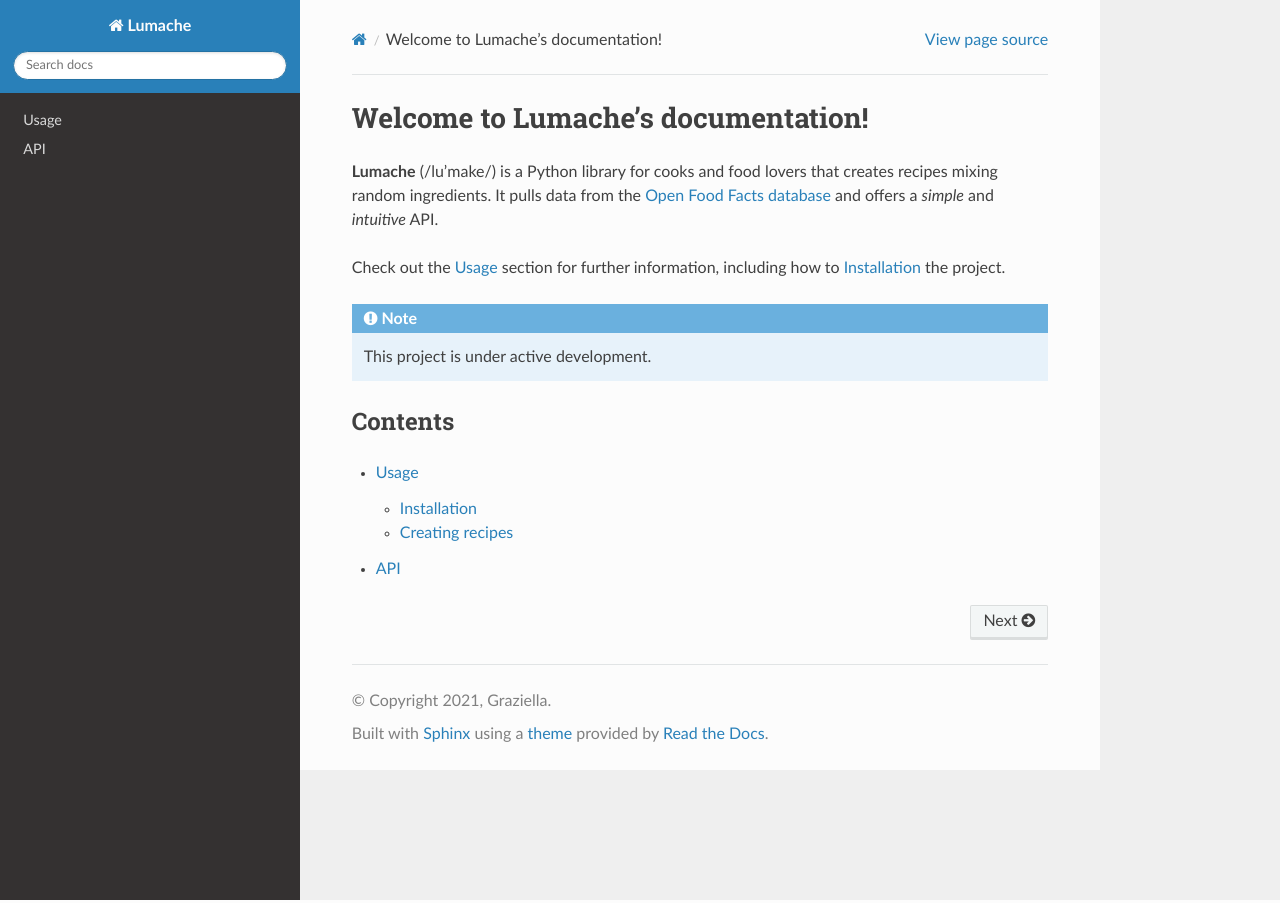
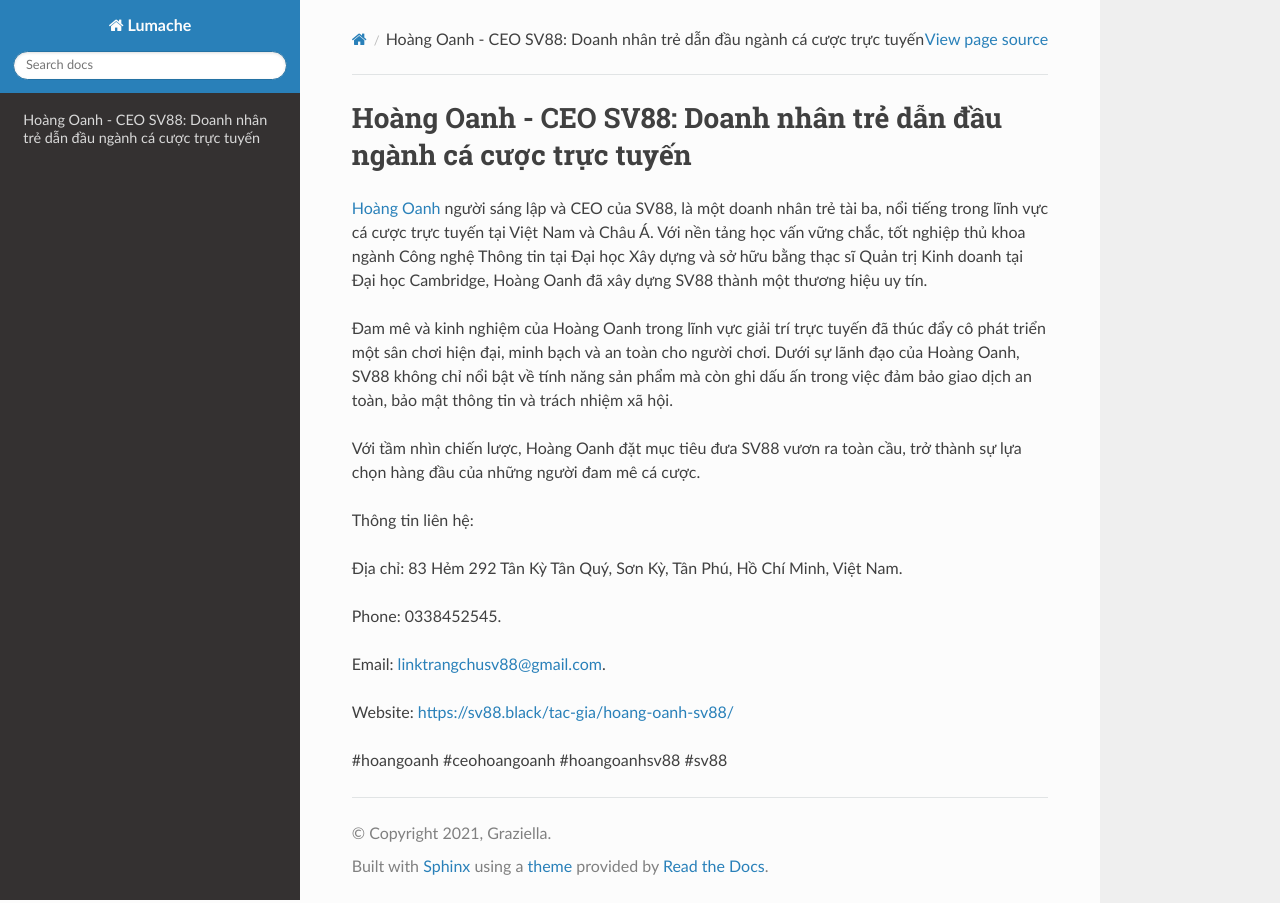
Before and after one commit to vanthanhtuan2022/hoangoanhsv88, a Sphinx documentation site: the page built from docs/source/index.rst, in a window 1280 px wide. Built offline with Sphinx 7.4.7 and the Read the Docs theme 3.1.0, drawn with Linux system fonts in a browser that asks for light colours.

Commit message:
Update index.rst

```diff
--- a/docs/source/index.rst
+++ b/docs/source/index.rst
@@ -1,22 +1,20 @@
-Welcome to Lumache's documentation!
+Hoàng Oanh - CEO SV88: Doanh nhân trẻ dẫn đầu ngành cá cược trực tuyến
 ===================================
 
-**Lumache** (/lu'make/) is a Python library for cooks and food lovers
-that creates recipes mixing random ingredients.
-It pulls data from the `Open Food Facts database <https://world.openfoodfacts.org/>`_
-and offers a *simple* and *intuitive* API.
+`Hoàng Oanh <https://sv88.black/tac-gia/hoang-oanh-sv88/>`_ người sáng lập và CEO của SV88, là một doanh nhân trẻ tài ba, nổi tiếng trong lĩnh vực cá cược trực tuyến tại Việt Nam và Châu Á. Với nền tảng học vấn vững chắc, tốt nghiệp thủ khoa ngành Công nghệ Thông tin tại Đại học Xây dựng và sở hữu bằng thạc sĩ Quản trị Kinh doanh tại Đại học Cambridge, Hoàng Oanh đã xây dựng SV88 thành một thương hiệu uy tín.
 
-Check out the :doc:`usage` section for further information, including
-how to :ref:`installation` the project.
+Đam mê và kinh nghiệm của Hoàng Oanh trong lĩnh vực giải trí trực tuyến đã thúc đẩy cô phát triển một sân chơi hiện đại, minh bạch và an toàn cho người chơi. Dưới sự lãnh đạo của Hoàng Oanh, SV88 không chỉ nổi bật về tính năng sản phẩm mà còn ghi dấu ấn trong việc đảm bảo giao dịch an toàn, bảo mật thông tin và trách nhiệm xã hội.
 
-.. note::
+Với tầm nhìn chiến lược, Hoàng Oanh đặt mục tiêu đưa SV88 vươn ra toàn cầu, trở thành sự lựa chọn hàng đầu của những người đam mê cá cược.
 
-   This project is under active development.
+Thông tin liên hệ:
 
-Contents
---------
+Địa chỉ: 83 Hẻm 292 Tân Kỳ Tân Quý, Sơn Kỳ, Tân Phú, Hồ Chí Minh, Việt Nam.
 
-.. toctree::
+Phone: 0338452545.
 
-   usage
-   api
+Email: linktrangchusv88@gmail.com.
+
+Website: https://sv88.black/tac-gia/hoang-oanh-sv88/
+
+#hoangoanh #ceohoangoanh #hoangoanhsv88 #sv88
```
